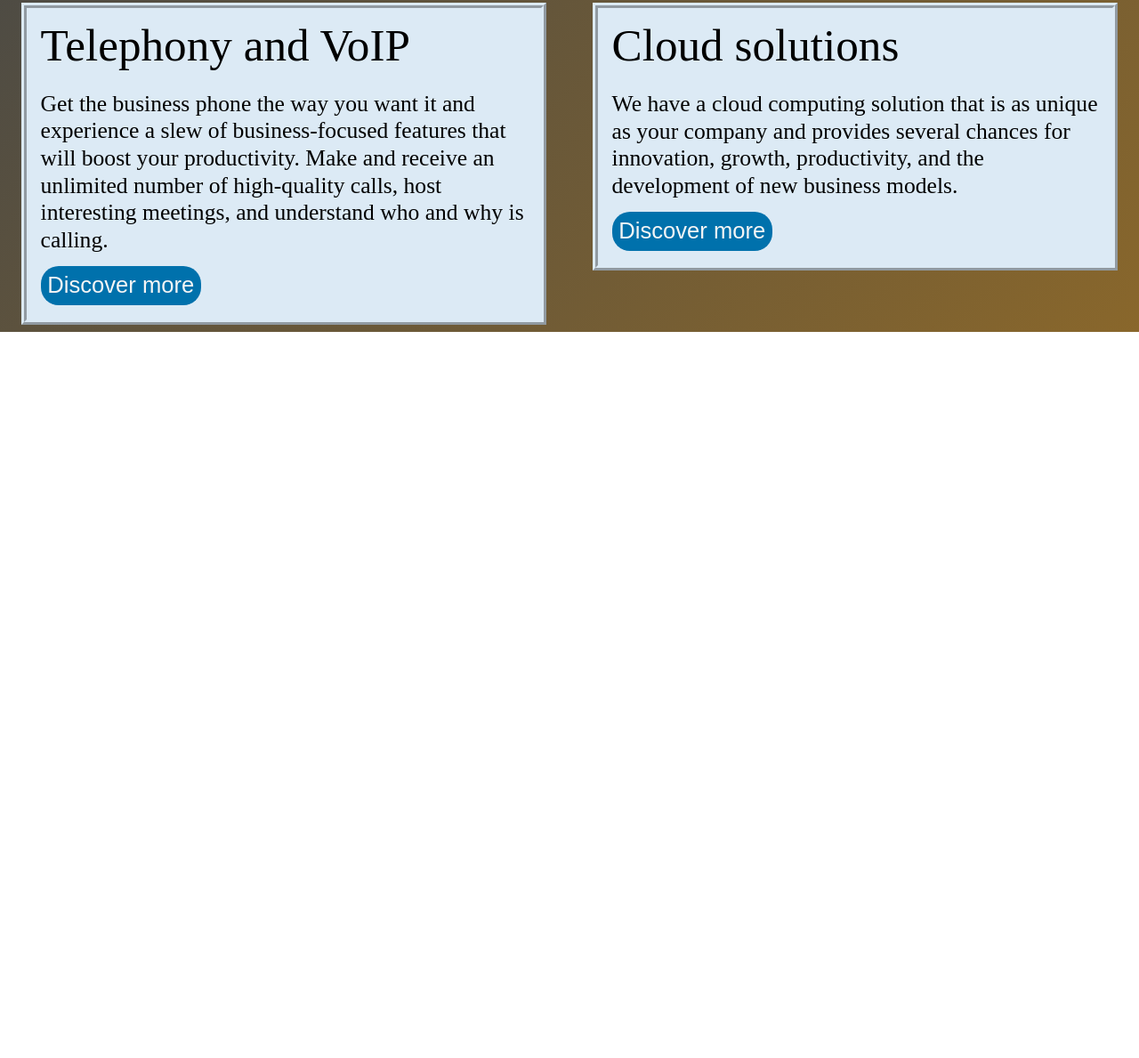
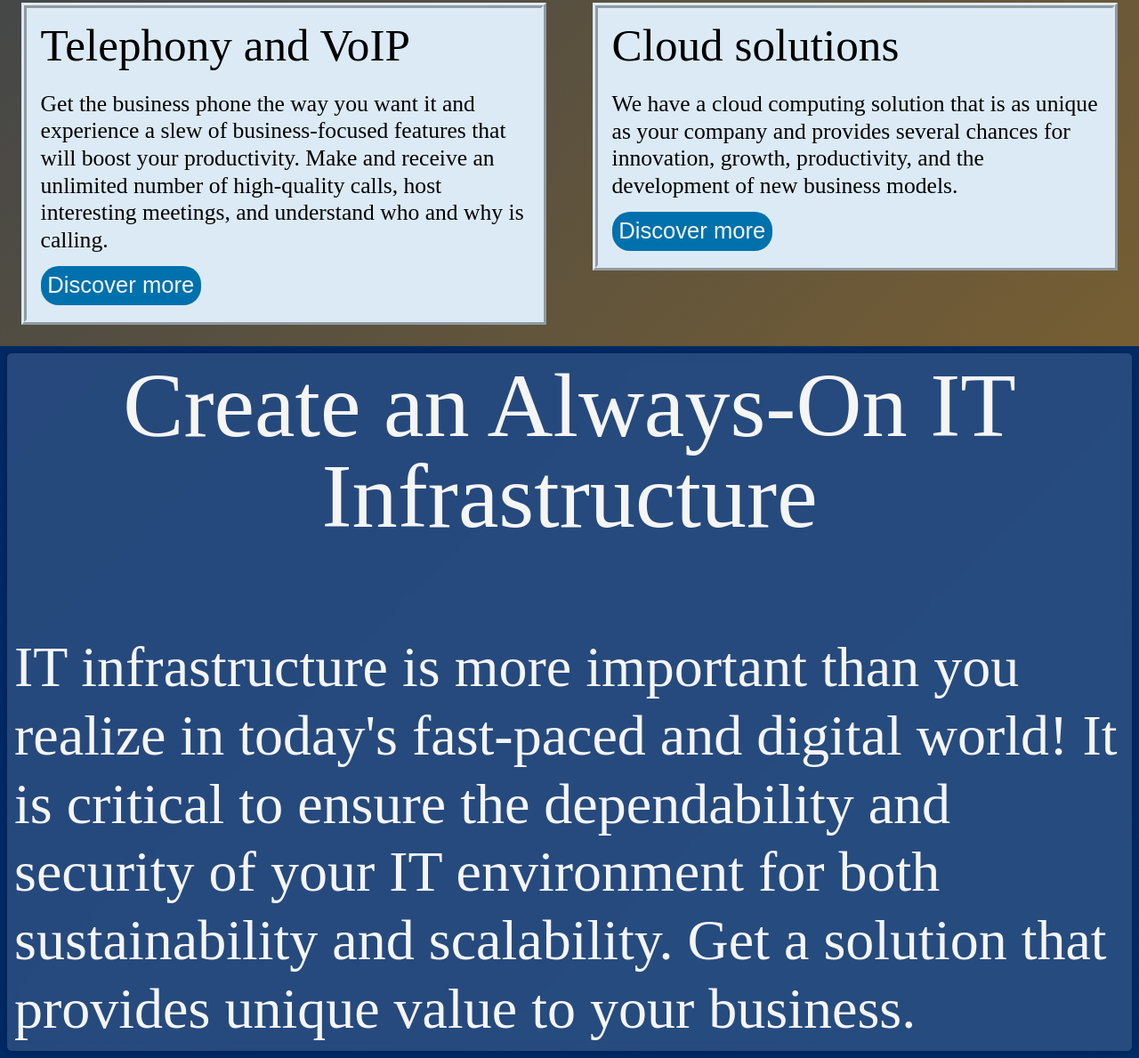
Before and after one commit to Scout456/365mngd, a plain HTML site: page infrastructure.html in a window 1280 px wide. Shown: the part 2385-3574 px from the top of the page at 89% size. Before the commit the page ends 2758 px from the top, so only its background shows below. Drawn offline with nearby package versions, Linux system fonts and the light colour scheme.

Commit message:
added frost effect

```diff
--- a/infrastructure.css
+++ b/infrastructure.css
@@ -434,6 +434,67 @@ display: block;
   grid-area: c;
 }
 
+#mainFrostedGlass{
+  margin-top: 1em;
+  display: flex;
+  flex-direction: column;
+  justify-content: center;
+  align-items: center;
+  background: linear-gradient(-45deg,#0071AC, #002E6A, #002764);
+	background-size: 400% 400%;
+  background-position: center;
+  background-repeat: no-repeat;
+	animation: gradient 5s ease infinite;
+  padding: .5em;
+  color: whitesmoke;
+
+}
+
+@keyframes gradient {
+	0% {
+		background-position: 0% 50%;
+	}
+	50% {
+		background-position: 100% 50%;
+	}
+	100% {
+		background-position: 0% 50%;
+	}
+
+}
+
+#frostedGlassCard{
+  box-shadow: 0 0 1rem 0 rgba(0, 0, 0, .2);
+  border-radius: 5px;
+  background-color: rgba(255, 255, 255, .15);
+  backdrop-filter: blur(5px);
+  box-shadow: 0 1px 12px rgb(0, 0, 0, 0.25);
+  padding: .5em;
+
+}
+
+  #h1Frost{
+    font-size: 8vw;
+    padding-bottom: 1em;
+    text-align: center;
+  }
+
+  #pTagFrost{
+    font-size:5vw;
+    line-height: 1.2;
+    text-align: start;
+
+  }
+
+
+  /*border-radius: 8px;
+  backdrop-filter: blur(5px);
+  background-color: rgb(255, 255, 255, 0.15);
+  box-shadow: 0 1px 12px rgb(0, 0, 0, 0.25);
+  border: 1px solid rgb(255, 255, 255, 0.3);*/
+
+
+
 
 /*Animation--------------------------------------------------------------*/
 
--- a/infrastructure.html
+++ b/infrastructure.html
@@ -87,7 +87,8 @@
 
 			<section id="projectHardwareVoIPCloudMain">
 				<section id="project">
-					<img class="section fade-in"
+					<img
+						class="section fade-in"
 						id="imgProject"
 						src="images/projectManage (1).jpg"
 						alt="People sitting at desk working"
@@ -106,7 +107,8 @@
 				</section>
 
 				<section id="hardware">
-					<img class="section fade-in"
+					<img
+						class="section fade-in"
 						id="imgHardware"
 						src="images/hardwareAndSoftware (1).jpg"
 						alt="Picture of laptop computer"
@@ -124,7 +126,8 @@
 				</section>
 
 				<section id="tele">
-					<img class="section fade-in"
+					<img
+						class="section fade-in"
 						id="imgTele"
 						src="images/tele (1).jpg"
 						alt="Picture of office with phone"
@@ -142,7 +145,8 @@
 				</section>
 
 				<section id="cloud">
-					<img class="section fade-in"
+					<img
+						class="section fade-in"
 						id="imgCloud"
 						src="images/serverPic2 (1).jpg"
 						alt="Picture of office with many laptops"
@@ -158,6 +162,18 @@
 					</section>
 				</section>
 			</section>
+			<section id="mainFrostedGlass">
+				<section id="frostedGlassCard">
+					<h1 id="h1Frost">Create an Always-On IT Infrastructure</h1>
+					<p id="pTagFrost">
+						IT infrastructure is more important than you realize in today's
+						fast-paced and digital world! It is critical to ensure the
+						dependability and security of your IT environment for both
+						sustainability and scalability. Get a solution that provides unique
+						value to your business.
+					</p>
+				</section>
+			</section>
 		</main>
 		<script src="index.js"></script>
 	</body>
```
